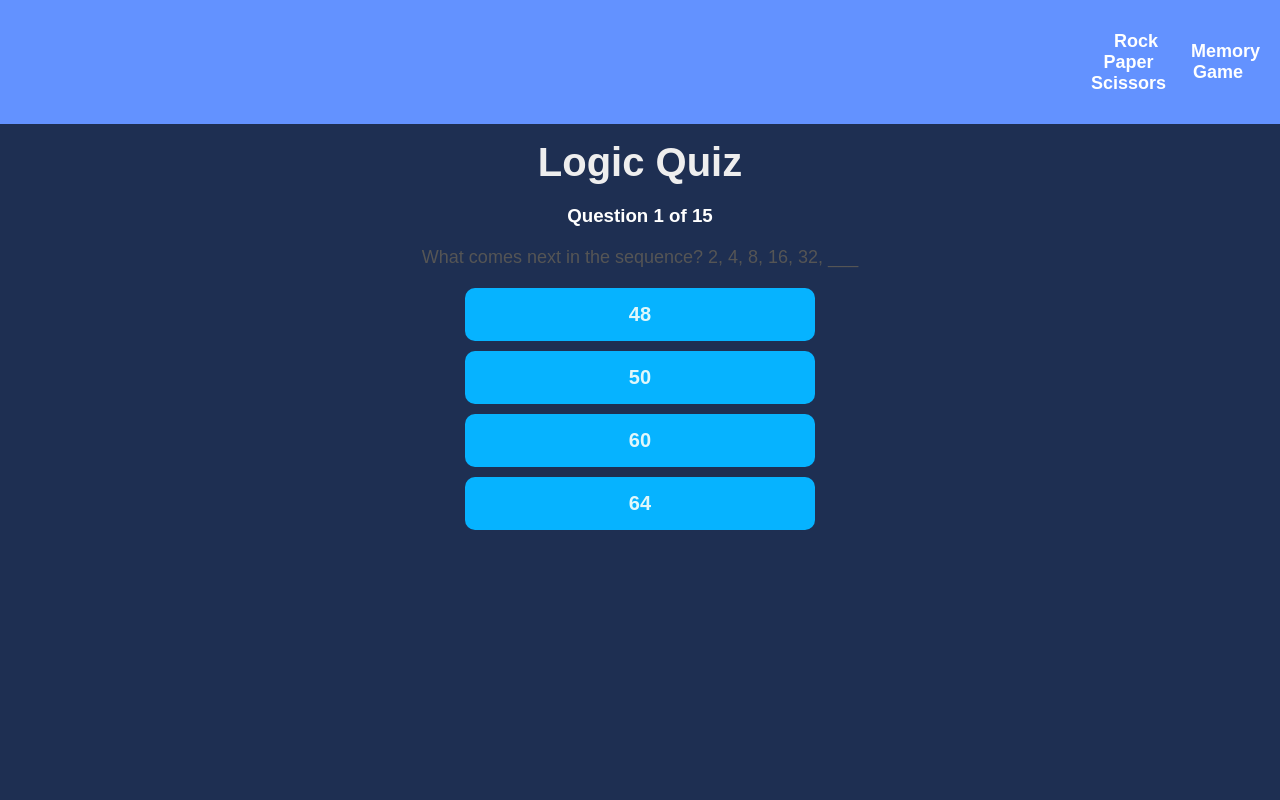
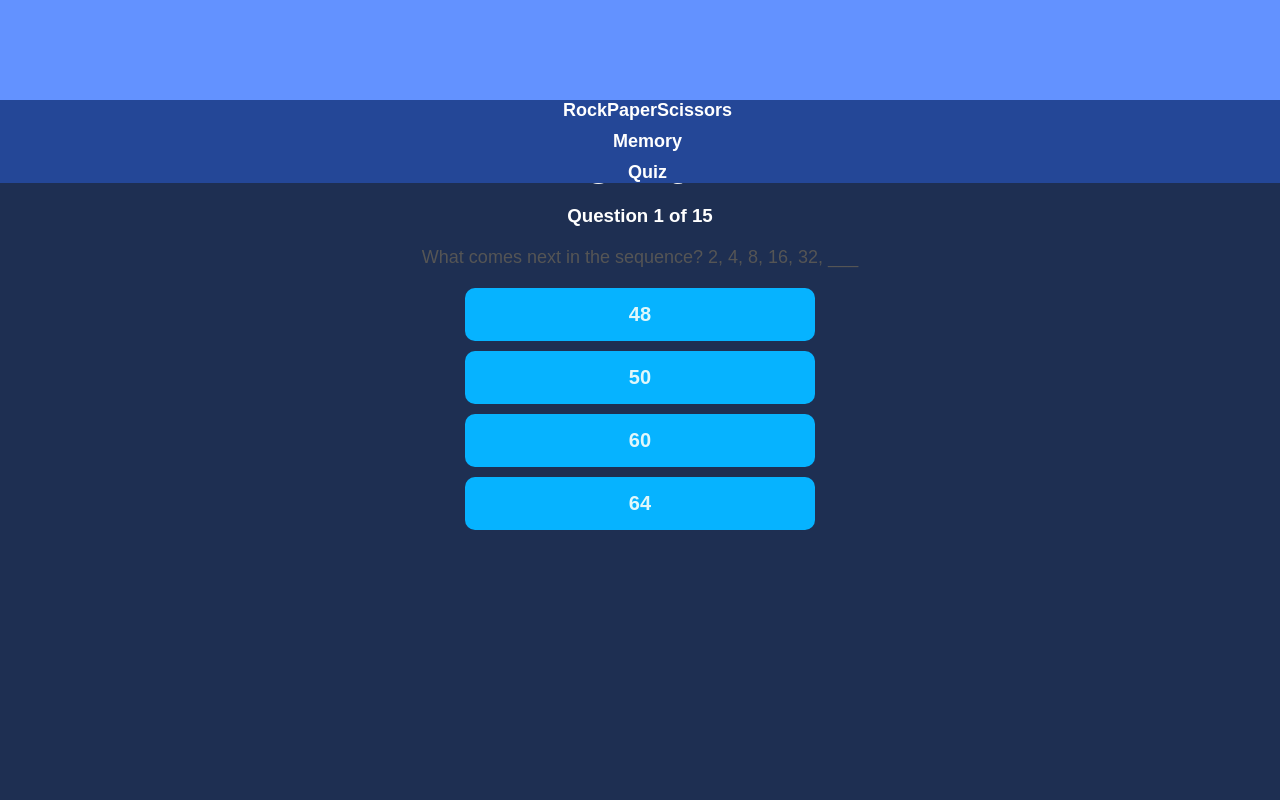
Before and after one commit to Urannni/BrainChallenge, a React (Create React App) app: page /Quiz in a window 1280 px wide. Shown: the top 800 px of the page. Built offline with nearby package versions, Linux system fonts and the light colour scheme.

Commit message:
made the navbar into a file

```diff
--- a/package.json
+++ b/package.json
@@ -3,6 +3,8 @@
   "version": "0.1.0",
   "private": true,
   "dependencies": {
+    "@fortawesome/free-solid-svg-icons": "^6.7.2",
+    "@fortawesome/react-fontawesome": "^0.2.2",
     "bootstrap": "^5.3.3",
     "cra-template": "1.2.0",
     "react": "^19.0.0",
--- a/src/App.css
+++ b/src/App.css
@@ -7,82 +7,6 @@
   width: 100%;
   min-height: 100%;
   color: white;
-}
-/* Navbar */
-.navbar {
-  width: 100%;
-  background: #1f3c7e;
-  display: flex;
-  justify-content: center;
-  align-items: center;
-  position: fixed;
-  top: 0;
-  left: 0;
-  z-index: 2000;
-  padding: 10px 20px;
-  box-sizing: border-box;
-  text-align: center;
-}
-
-/* Logo styling */
-.navbar-logo-img {
-  height: 40px;
-  width: auto;
-  align-items: start;
-}
-
-/* Links container */
-.navbar-links {
-  list-style-type: none;
-  padding: 0;
-  display: flex;
-  align-items: center;
-  gap: 10px; /* Space between the navbar links */
-}
-
-/* navbar link */
-.navbar-link {
-  background: none;
-  border: none;
-  color: #fff;
-  font-size: 18px;
-  font-weight: bold;
-  cursor: pointer;
-  text-decoration: none;
-  transition: color 0.3s ease;
-}
-
-/* Hover effect on links */
-.navbar-link:hover {
-  color: #2d53fc;
-}
-
-.navbar-links li {
-  display: inline-block;
-}
-
-/* Mobile Responsiveness */
-@media (max-width: 768px) {
-  .navbar {
-    flex-direction: column;
-    align-items: center;
-    padding: 10px;
-  }
-
-  .navbar-logo-img {
-    height: 35px;
-    margin: 10px 0;
-  }
-
-  .navbar-links {
-    flex-direction: column;
-    align-items: center;
-    gap: 15px;
-  }
-
-  .navbar-link {
-    font-size: 16px;
-  }
 }
 
 /* Hero section */
--- a/src/components/Game.jsx
+++ b/src/components/Game.jsx
@@ -8,6 +8,7 @@ import paperHandButton from "../assets/paper-human-button.png";
 import scissorsHandButton from "../assets/scissors-human-button.png";
 import logo from "../assets/brainlogo.png";
 import { Link } from "react-router-dom";
+import Navbar from "./Navbar.jsx";
 
 function Game() {
   const [humanChoice, setHumanChoice] = useState(null);
@@ -101,27 +102,9 @@ function Game() {
 
   return (
     <div className="game">
-    <nav className="navbar">
-        <ul className="navbar-links">
-          <li className="navbar-logo">
-            <Link to="/" className="navbar-logo-link">
-              <img
-                src={logo}
-                alt="Brain Logo"
-                className="navbar-logo-img spin"
-              />
-            </Link>
-          </li>
-          <li>
-          </li>
-          <li>
-            <Link className="nav-link navbar-link" to="/MemoryCards">Memory Game</Link>
-          </li>
-          <li className="nav-link">
-              <Link to="/Quiz" className="navbar-link">The Impossible Quiz</Link>
-          </li>
-        </ul>
-      </nav>
+
+      <Navbar/>
+
       <Score aiScore={aiScore} humanScore={humanScore} />
       <Hands
         aiHand={shakeAnimation ? "rock" : aiChoice}
--- a/src/components/Home.jsx
+++ b/src/components/Home.jsx
@@ -1,44 +1,15 @@
 import React from "react";
 import "../App.css";
-import { Link } from "react-router-dom";
-import logo from "../assets/brainlogo.png";
 import Footer from "./Footer";
 import "./Footer.css";
 import Cards from "./Cards";
 import "./Cards.css";
+import Navbar from "./Navbar";
 
 function Home() {
   return (
     <div className="App-header">
-      {/* Navbar with clickable logo */}
-      <nav className="navbar">
-        <ul className="navbar-links">
-          <li className="navbar-logo">
-            <Link to="/" className="navbar-logo-link">
-              <img
-                src={logo}
-                alt="Brain Logo"
-                className="navbar-logo-img spin"
-              />
-            </Link>
-          </li>
-          <li>
-            <Link to="/Game" className="nav-link navbar-link">
-              RockPaperScissors
-            </Link>
-          </li>
-          <li>
-            <Link className="nav-link navbar-link" to="/MemoryCards">
-              Memory
-            </Link>
-          </li>
-          <li className="nav-link">
-            <Link to="/Quiz" className="navbar-link">
-              Quiz
-            </Link>
-          </li>
-        </ul>
-      </nav>
+      <Navbar />
 
       <div className="herosection">
         <div className="brainbulb">
--- a/src/components/MemoryCards.jsx
+++ b/src/components/MemoryCards.jsx
@@ -1,6 +1,5 @@
 import React, { useState, useEffect } from "react";
 import "./MemoryCards.css";
-import Footer from "./Footer"
 import image1 from "../assets/image-1.png";
 import image2 from "../assets/image-2.png";
 import image3 from "../assets/image-3.png";
@@ -11,8 +10,7 @@ import image7 from "../assets/image-7.png";
 import image8 from "../assets/image-8.png";
 import image9 from "../assets/image-9.png";
 import cover from "../assets/cover.png";
-import { Link } from "react-router-dom";
-import logo from "../assets/brainlogo.png";
+import Navbar from "./Navbar";
 
 const cardImages = [
   { src: image1 },
@@ -120,27 +118,9 @@ function MemoryCards() {
 
   return (
     <div className="Appads">
-      <nav className="navbar">
-        <ul className="navbar-links">
-          <li className="navbar-logo">
-            <Link to="/" className="navbar-logo-link">
-              <img
-                src={logo}
-                alt="Brain Logo"
-                className="navbar-logo-img spin"
-              />
-            </Link>
-          </li>
-          <li>
-            <Link to="/Game" className="nav-link navbar-link">Rock Paper Scissors Shoot!</Link>
-          </li>
-          <li className="nav-link">
-            <Link to="/Quiz" className="navbar-link">
-              Logic Quiz
-            </Link>
-          </li>
-        </ul>
-      </nav>
+
+      <Navbar />
+
       <div className="div">
         <h1 className="h1">Memory Cards</h1>
         <button onClick={shuffleCards}>New Game</button>
--- /dev/null
+++ b/src/components/Navbar.css
@@ -0,0 +1,88 @@
+.navbar {
+    width: 100%;
+    background: #1f3c7e;
+    display: flex;
+    justify-content: space-between;
+    align-items: center;
+    position: fixed;
+    top: 0;
+    left: 0;
+    z-index: 2000;
+    padding: 10px 20px;
+    box-sizing: border-box;
+    text-align: center;
+    height: 100px;
+  }
+
+  .navbar-logo {
+    display: flex;
+    align-items: center;
+  }
+
+  .navbar-logo-img {
+    height: 70px;
+    width: auto;
+  }
+
+  .navbar-links {
+    list-style-type: none;
+    padding: 0;
+    margin: 0;
+    display: none;
+    position: absolute;
+    top: 100px;
+    left: 0;
+    width: 100%;
+    background: #244797;
+    flex-direction: column;
+    padding: 20px 0;
+    box-sizing: border-box;
+    transition: all 0.3s ease;
+  }
+
+  .navbar-links.open {
+    display: flex;
+  }
+
+  .navbar-link {
+    background: none;
+    border: none;
+    color: #fff;
+    font-size: 18px;
+    font-weight: bold;
+    cursor: pointer;
+    text-decoration: none;
+    transition: color 0.3s ease;
+  }
+
+  .navbar-link:hover {
+    color: #2d53fc;
+  }
+
+  .menu-toggle-btn {
+    background: none;
+    border: none;
+    cursor: pointer;
+    font-size: 30px;
+  }
+
+  .rotate-icon {
+    transform: rotate(-90deg); /* -90 bcuz it looks better */
+    transition: transform 0.3s ease;
+  }
+
+  /* Responsivity */
+  @media (max-width: 768px) {
+    .navbar {
+      flex-direction: row;
+      justify-content: space-between;
+    }
+
+    .navbar-logo {
+      margin-right: auto;
+    }
+
+    .menu-toggle-btn {
+      align-self: flex-end;
+    }
+  }
--- /dev/null
+++ b/src/components/Navbar.jsx
@@ -0,0 +1,52 @@
+import React, { useState } from 'react';
+import { FontAwesomeIcon } from '@fortawesome/react-fontawesome';
+import { faBars } from '@fortawesome/free-solid-svg-icons';
+import { Link } from 'react-router-dom';
+import logo from '../assets/brainlogo.png';
+import './Navbar.css';
+
+const Navbar = () => {
+  const [isOpen, setIsOpen] = useState(false);
+  const toggleMenu = () => setIsOpen(!isOpen);
+
+  return (
+    <div className="App-header">
+      <nav className="navbar">
+        <div className="navbar-logo">
+          <Link to="/" className="navbar-logo-link">
+            <img
+              src={logo}
+              alt="Brain Logo"
+              className="navbar-logo-img"
+            />
+          </Link>
+        </div>
+        <button onClick={toggleMenu} className="menu-toggle-btn">
+          <FontAwesomeIcon
+            icon={faBars}
+            className={isOpen ? 'rotate-icon' : ''}
+          />
+        </button>
+        <ul className={`navbar-links ${isOpen ? 'open' : ''}`}>
+          <li>
+            <Link to="/Game" className="nav-link navbar-link">
+              RockPaperScissors
+            </Link>
+          </li>
+          <li>
+            <Link className="nav-link navbar-link" to="/MemoryCards">
+              Memory
+            </Link>
+          </li>
+          <li className="nav-link">
+            <Link to="/Quiz" className="navbar-link">
+              Quiz
+            </Link>
+          </li>
+        </ul>
+      </nav>
+    </div>
+  );
+};
+
+export default Navbar;
--- a/src/components/Quiz.jsx
+++ b/src/components/Quiz.jsx
@@ -4,6 +4,7 @@ import "../App.css";
 import { Link } from "react-router-dom";
 import logo from "../assets/brainlogo.png";
 import Footer from "./Footer";
+import Navbar from "./Navbar";
 
 // Array of quiz questions, options, and correct answers
 const questions = [
@@ -158,32 +159,10 @@ function Quiz() {
   return (
     <>
       <div>
+        <Navbar/>
         {/* If the quiz is not completed, show the questions */}
         {!showResult ? (
           <div>
-            <nav className="navbar">
-              <ul className="navbar-links">
-                <li className="navbar-logo">
-                  <Link to="/" className="navbar-logo-link">
-                    <img
-                      src={logo}
-                      alt="Brain Logo"
-                      className="navbar-logo-img"
-                    />
-                  </Link>
-                </li>
-                <li>
-                  <Link to="/Game" className="nav-link navbar-link">
-                    Rock Paper Scissors
-                  </Link>
-                </li>
-                <li>
-                  <Link to="/MemoryCards" className="nav-link navbar-link">
-                    Memory Game
-                  </Link>
-                </li>
-              </ul>
-            </nav>
             <div className="div">
               <h1 className="h1">Logic Quiz</h1>
               <h3>
```
Also changed, not shown: 1 other file (tests, documents, lock files or other folders). Lines whose indentation alone changed are shown as unchanged.
